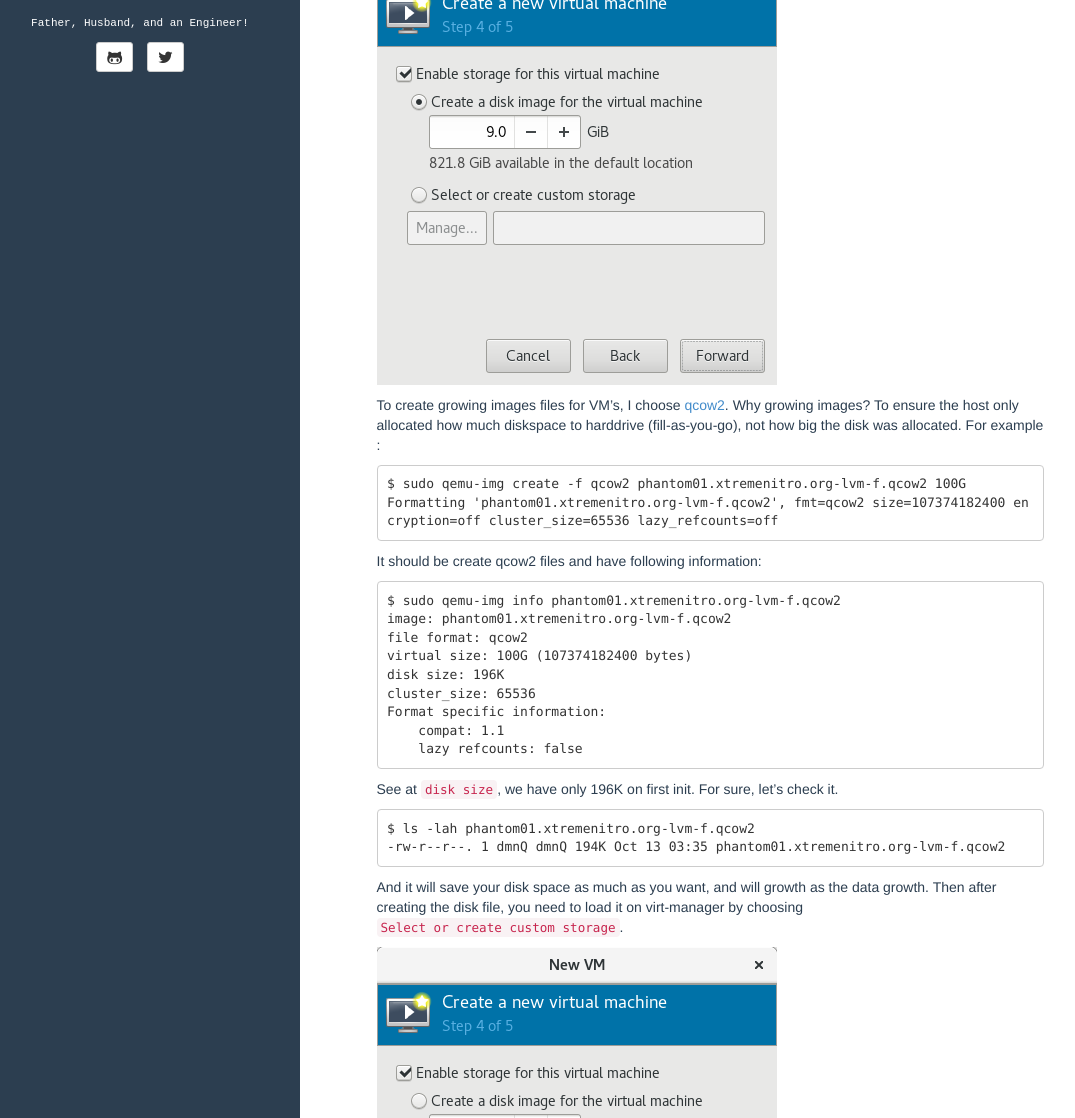
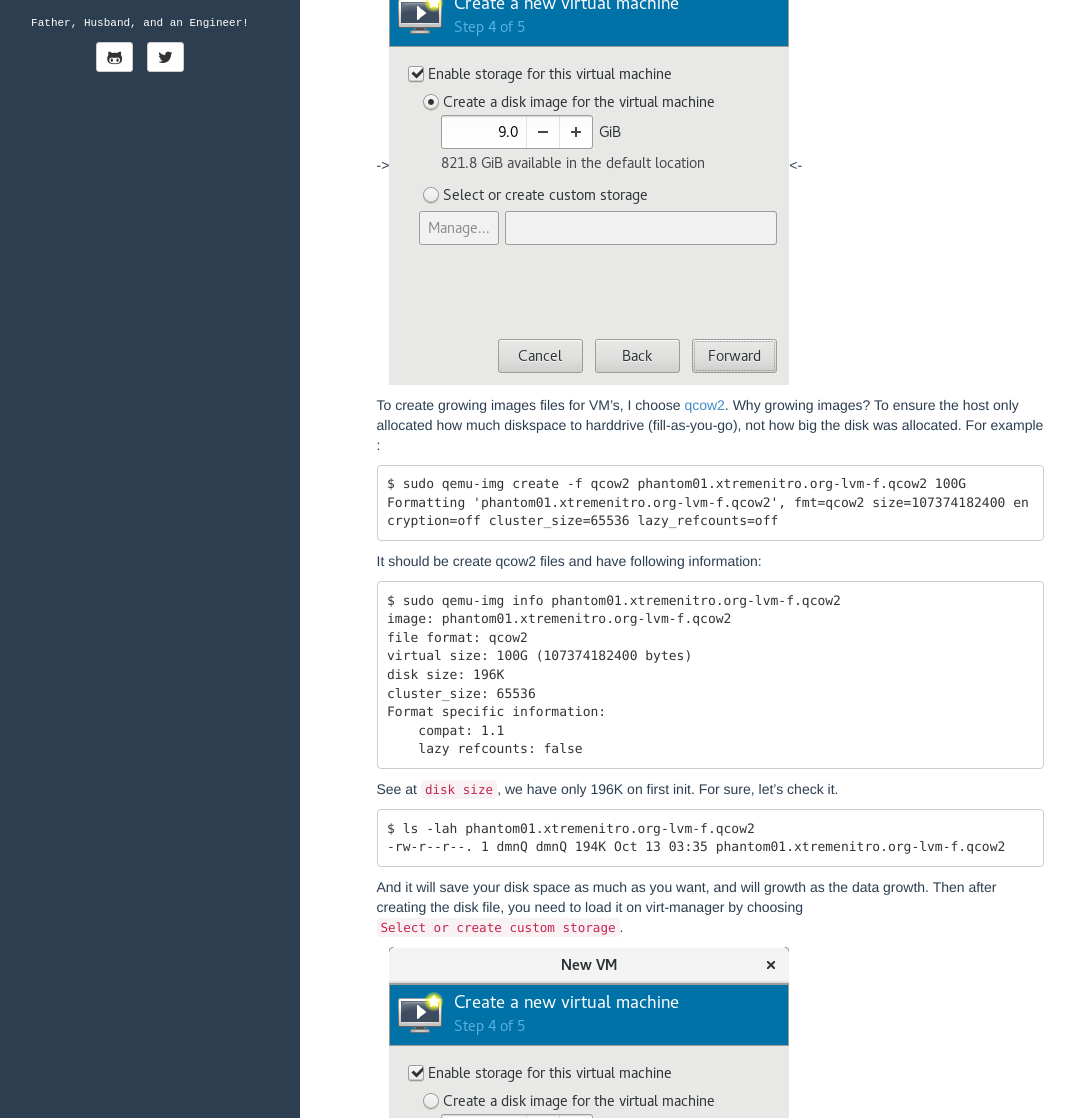
Before and after one commit to draskolnikova/draskolnikova.github.io, a Jekyll site: the page built from _posts/2016-10-12-creating-optimized-qcow2-files.md, in a window 1280 px wide and 1400 px high, cut to the strip 282-1400 px from the top of the window. Shown: the whole strip, without its empty margins (20-1095 px from the left). Built offline with Jekyll 4.4.1, drawn with Linux system fonts in a browser that asks for light colours.

Commit message:
Updating post: 2016-10-12-creating-optimized-qcow2-files.md rev: 1

```diff
--- a/_posts/2016-10-12-creating-optimized-qcow2-files.md
+++ b/_posts/2016-10-12-creating-optimized-qcow2-files.md
@@ -7,7 +7,7 @@ tags: [work]
 
 Standard and default images create using [virt-manager](https://virt-manager.org/) on linux, automatically full allocating specified disk size to host. To avoid un-usable disk space, you should avoid choosing default images created by virt-manager.
 
-![Creating VM's disk using Virt Manager]({{ site.url }}/assets/draskolnikova/2016-10-12-01.png)
+->![Creating VM's disk using Virt Manager]({{ site.url }}/assets/draskolnikova/2016-10-12-01.png)<-
 
 To create growing images files for VM's, I choose [qcow2](http://www.linux-kvm.org/page/Qcow2). Why growing images? To ensure the host only allocated how much diskspace to harddrive (fill-as-you-go), not how big the disk was allocated. For example :
 
@@ -39,6 +39,6 @@ $ ls -lah phantom01.xtremenitro.org-lvm-f.qcow2
 
 And it will save your disk space as much as you want, and will growth as the data growth. Then after creating the disk file, you need to load it on virt-manager by choosing `Select or create custom storage`.
 
-![Select or create custom storage]({{ site.url }}/assets/draskolnikova/2016-10-12-02.png)
+->![Select or create custom storage]({{ site.url }}/assets/draskolnikova/2016-10-12-02.png)<-
 
 Done, now you have optimized qcow2 files and growth as the data growth.
```
